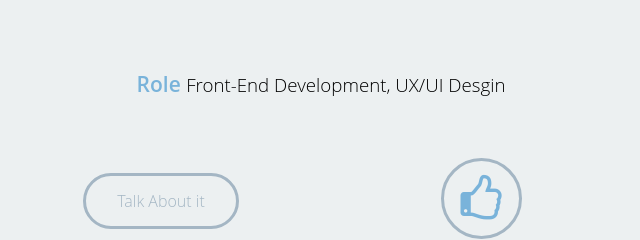
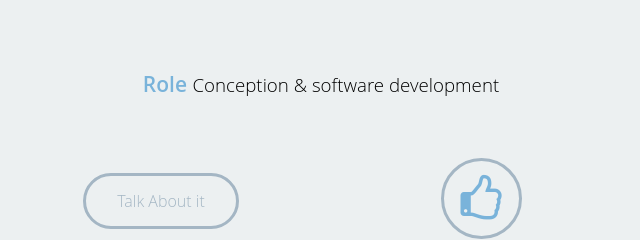
Before and after one commit to matthewbennett/matthewbennett.github.io, a plain HTML site: page index.html in a window 1280 px wide. Shown: the part 3045-3285 px from the top of the page, 74-714 px from the left. Drawn offline with nearby package versions, Linux system fonts and the light colour scheme.

Commit message:
role change

```diff
--- a/index.html
+++ b/index.html
@@ -144,7 +144,7 @@
     <section class="projectInfo">
       <ul class="subInfoBitcoin">
         <li class="projectRole">
-          <h3><strong>Role </strong> Front-End Development, UX/UI Desgin</h3>
+          <h3><strong>Role </strong> Conception & software development</h3>
         </li>
         <li>
           <a href="mailto:mbennett24@student.gsu.edu">
```
Also changed, not shown: 1 other file.
